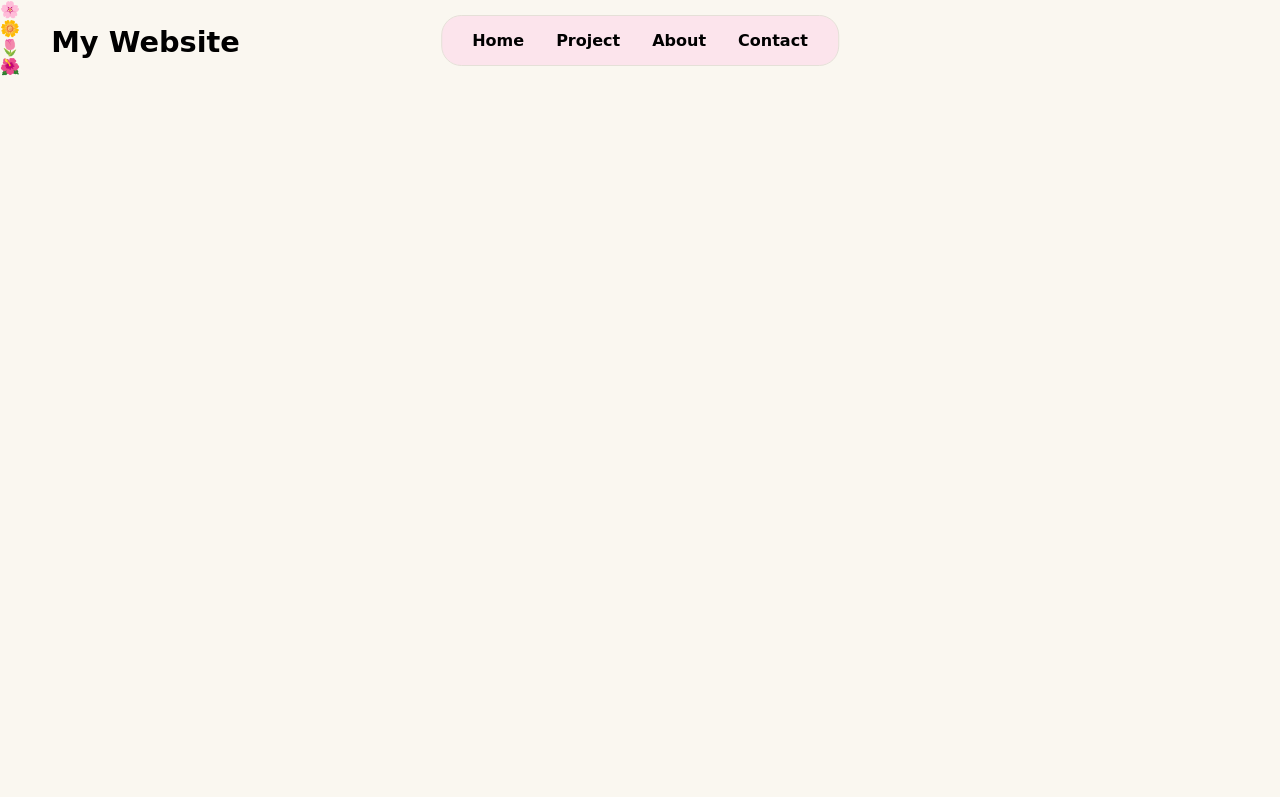
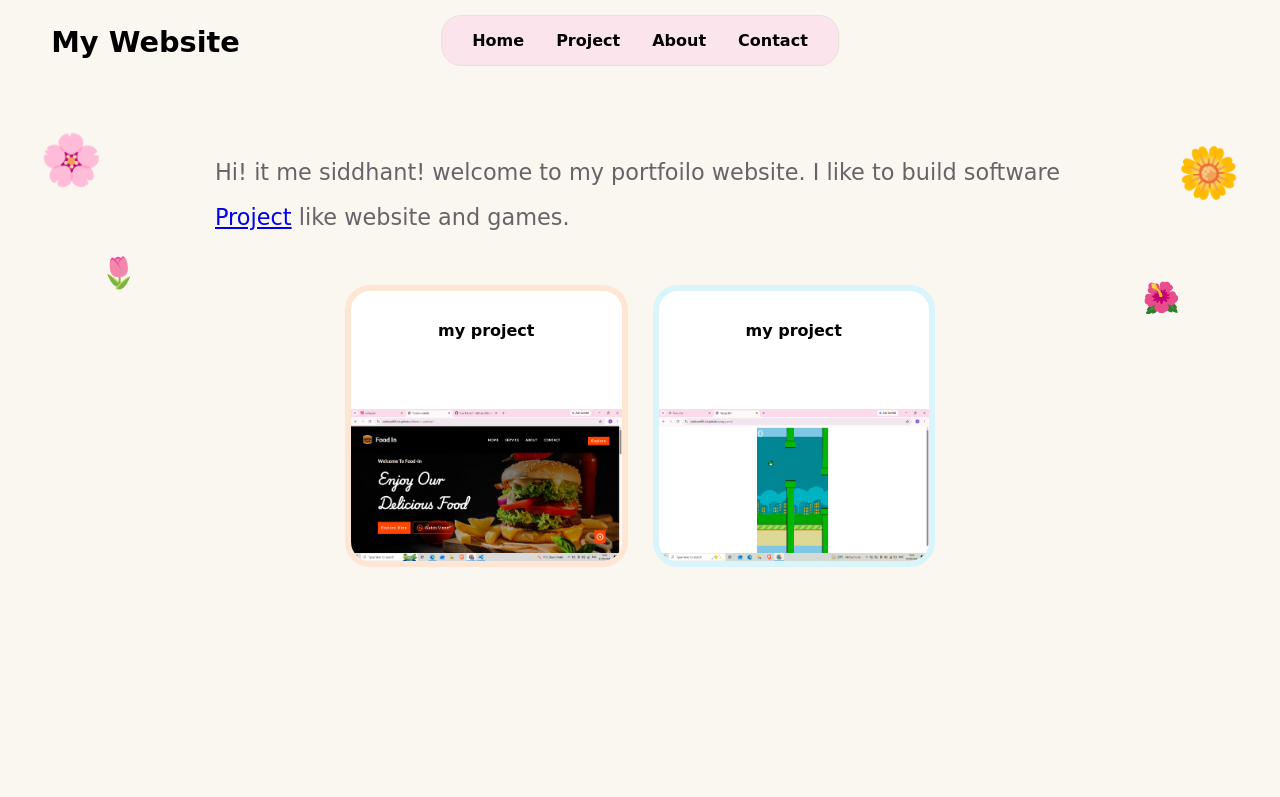
Before and after one commit to siddhant08-lol/last, a plain HTML site: page index.html in a window 1280 px wide. Shown: the top 797 px of the page. Drawn offline with Linux system fonts and the light colour scheme.

Commit message:
complted the home section

```diff
--- a/index.html
+++ b/index.html
@@ -11,6 +11,7 @@
 
 
 </head>
+<body>
 <div class="logo">My Website
 
     </div>
@@ -34,7 +35,42 @@
 <div class="flower flower-right">🌼</div>
 <div class="flower flower-small-left">🌷</div>
 <div class="flower flower-small-right">🌺</div>
-<body>
+
+
+
+<section class="home-section" id="home">
+    <p class="intro"> Hi! it me siddhant! welcome to my portfoilo website.
+        I like to build software
+        <a href="#project">Project</a> like website and games.</p>
+
+    <div class="wg">
+        <div class="pc coming pech">
+            <h3>my project</h3>
+            <a href="https://siddhant08-lol.github.io/food-in-website"></a>
+            <img src="image/Screenshot (11).png">
+</div>
+
+            <div class="pc  blue">
+                <h3>my project</h3>
+                <a href="https://siddhant08-lol.github.io/og-game"></a>
+                <img src="image/Screenshot (53).png">
+            </div>
+
+
+    </div>
+</section>
+
+<section class="project-section" id="project">
+    <h2>My <span>Project</span></h2>
+
+    <div class="wg">
+        <div class="pc coming yellow">
+            <h3>my project</h3>
+            <a href="https://siddhant08-lol.github.io/game"></a>
+            <img src=""
+        </div>
+    </div>
+</section>
 
 </body>
 </html>
--- a/style.css
+++ b/style.css
@@ -61,3 +61,130 @@ nav ul li a{
     position:relative;
 
 }
+
+.flower{
+    position:fixed;
+    font-size:50px;
+    z-index:-1;
+    pointer-events:none;
+    animation:float 3s ease-in-out infinite;
+
+}
+
+.flower-left{
+    top:150px;
+    left:40px;
+
+}
+
+.flower-right{
+    top:150px;
+    right:40px;
+    animation-delay: 1.5s;
+}
+
+.flower-small-left{
+    top:280px;
+    left:100px;
+    font-size:30px;
+    animation-delay:0.5s;
+}
+
+.flower-small-right{
+    top:280px;
+    right:100px;
+    font-size:30px;
+    animation-delay:2s;
+
+}
+
+@keyframes float{
+    0%, 100%{
+        transform:translateY(0);
+    }
+    50% {
+        transform:translateY(-25px);
+    }
+}
+
+.wg{
+    display:grid;
+    grid-template-columns:repeat(3,1fr);
+    gap:25px;
+}
+
+.pc{
+    min-width:0;
+    background:violet;
+    border:1px solid lightpink;
+    border-radius:15px;
+    overflow:hidden;
+    transition:0 5px 20px rgba(0,0,0,0.15);
+    width:100%;
+}
+
+.home-section{
+    min-height:100vh;
+    padding:150px 20px 50px;
+    display:flex;
+    flex-direction:column;
+    align-items:center;
+}
+.intro{
+    max-width:850px;
+    font-size:1.4rem;
+    line-height:2;
+    color:#68636a;
+    margin-bottom:45px;
+}
+
+
+.wg{
+    display:grid;
+    grid-template-columns:repeat(2,1fr);
+    gap:25px;
+    width:100%;
+    max-width:590px;
+}
+
+.pc{
+    aspect-ratio: 1/1;
+    border:6px solid;
+    border-radius:25px;
+    background:white;
+    overflow:hidden;
+    display:flex;
+    flex-direction:column;
+    align-items:center;
+    transition:0.3s;
+}
+
+.pc:hover{
+    transform:translateY(-5px);
+}
+
+.pc h3{
+    margin-top:30px;
+    font-size:1rem;
+}
+
+.pech{
+    border-color:#ffe5d4;
+
+}
+
+.blue{
+    border-color:#d9f4fb;
+}
+
+.pc a{
+    width:100%;
+    height:65%;
+    margin-top:auto;
+}
+
+.pc img{
+    width:100%;
+    height:100%;
+    object-fit:cover;
+}
```
Also changed, not shown: image/Screenshot (11).png (added), image/Screenshot (53).png (added).
